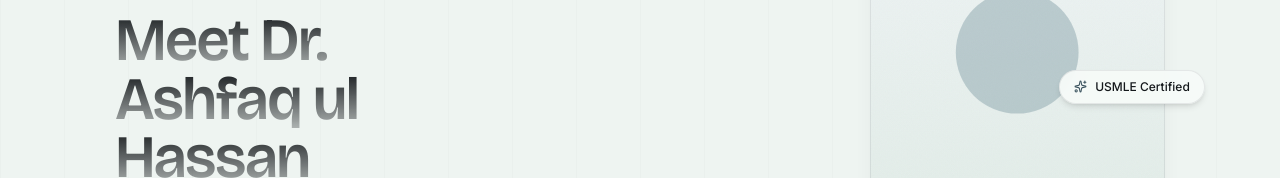
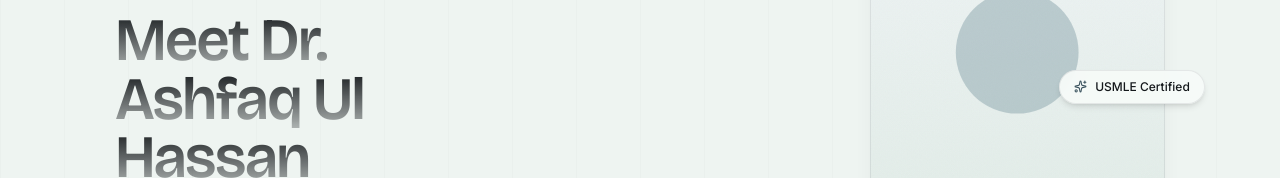
Before and after one commit to azambeigh/Dr-Ashfaq, a Next.js app: page / in a window 1280 px wide. Shown: the part 299-477 px from the top of the page. Built offline with nearby package versions, Linux system fonts and the light colour scheme.

Commit message:
initial commit ,hero changed

```diff
--- a/components/sections/Hero.jsx
+++ b/components/sections/Hero.jsx
@@ -62,7 +62,7 @@ export default function Hero() {
               Meet Dr.
             </span>
             <span className="block bg-gradient-to-b from-ink to-ink/30 bg-clip-text text-transparent">
-              Ashfaq ul
+              Ashfaq Ul
             </span>
             <span className="block bg-gradient-to-b from-ink to-ink/30 bg-clip-text text-transparent">
               Hassan
```
